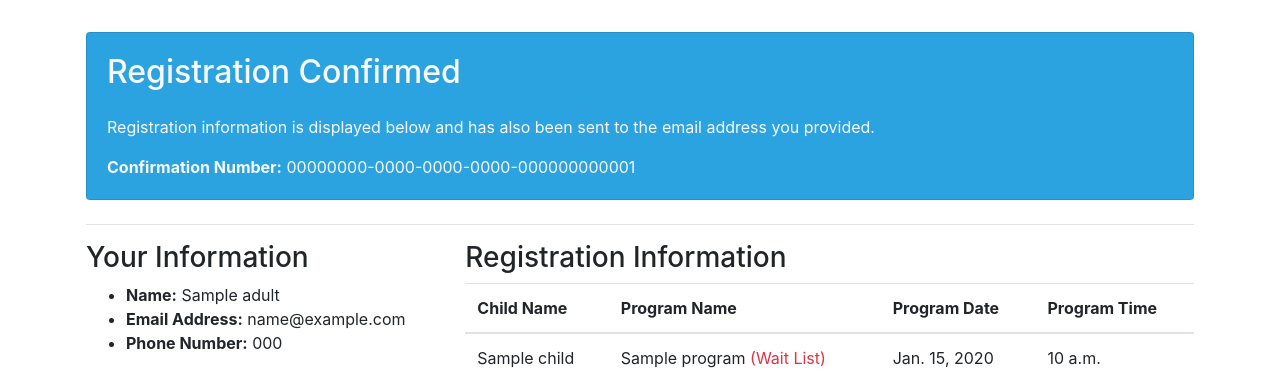
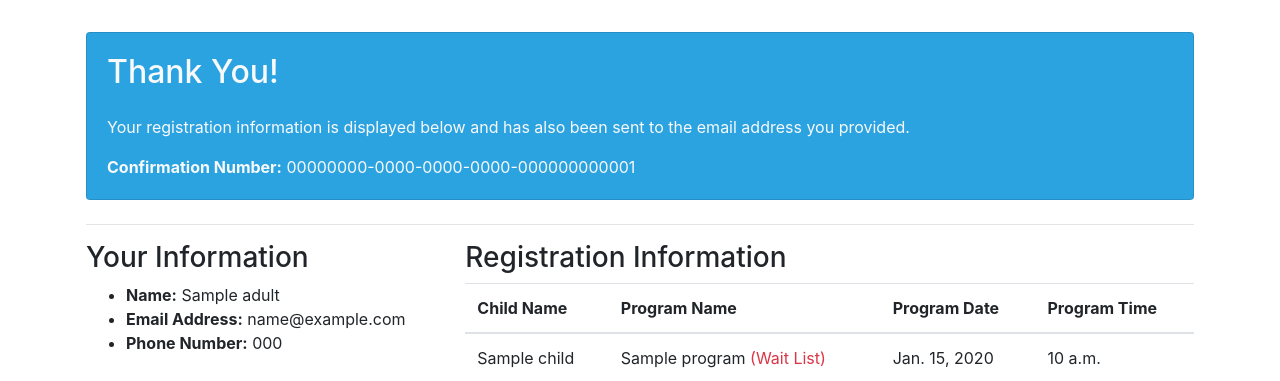
Before and after one commit to joseph-turk/summerreading, a Django app: page /register/confirmation/00000000-0000-0000-0000-000000000001 in a window 1280 px wide. Shown: the part 56-437 px from the top of the page. Run offline with Django 3.2, Linux system fonts and the light colour scheme; tables that the repository leaves empty hold one stand-in row (values such as "Sample post"); some libraries are stand-ins or nearby versions.

Commit message:
Begin adding email sending functionality

```diff
--- a/app/templates/registrations/confirmation.html
+++ b/app/templates/registrations/confirmation.html
@@ -6,9 +6,9 @@
 
 <div class="card bg-primary mb-4">
   <div class="card-body text-light">
-    <h2 class="mb-4">Registration Confirmed</h2>
+    <h2 class="mb-4">Thank You!</h2>
 
-    <p>Registration information is displayed below and has also been sent to the email address you provided.</p>
+    <p>Your registration information is displayed below and has also been sent to the email address you provided.</p>
 
     <p class="mb-0"><strong>Confirmation Number:</strong> {{ patron.id }}</p>
   </div>
--- a/app/views.py
+++ b/app/views.py
@@ -1,5 +1,6 @@
 from datetime import datetime
 
+from django.core.mail import send_mail
 from django.contrib.auth.decorators import login_required
 from django.shortcuts import render, get_object_or_404, get_list_or_404
 from django.http import HttpResponseRedirect
@@ -103,6 +104,13 @@ def add_registration(request):
                     program.is_full = True
                     program.save()
 
+    send_mail(subject='Summer Reading Signup Confirmation',
+              message='If it works, this message was sent with the API, rather than just SMTP.',
+              from_email='joseph.turk.tcc@gmail.com',
+              recipient_list=['joseph.r.turk@gmail.com'],
+              html_message='<h1>Thank you!</h1>',
+              fail_silently=False)
+
     return HttpResponseRedirect(reverse('app:confirmation',
                                         args=[adult.id]))
 
--- a/summerreading/settings.py
+++ b/summerreading/settings.py
@@ -125,3 +125,9 @@ STATIC_URL = '/static/'
 
 MEDIA_ROOT = 'app/media/'
 MEDIA_URL = '/media/'
+
+
+# Email Configuration
+EMAIL_BACKEND = 'sendgrid_backend.SendgridBackend'
+SENDGRID_API_KEY = os.environ['SENDGRID_API_KEY']
+SENDGRID_SANDBOX_MODE_IN_DEBUG = False
```
Also changed, not shown: requirements.txt (+11 -3 lines), 1 other file.
